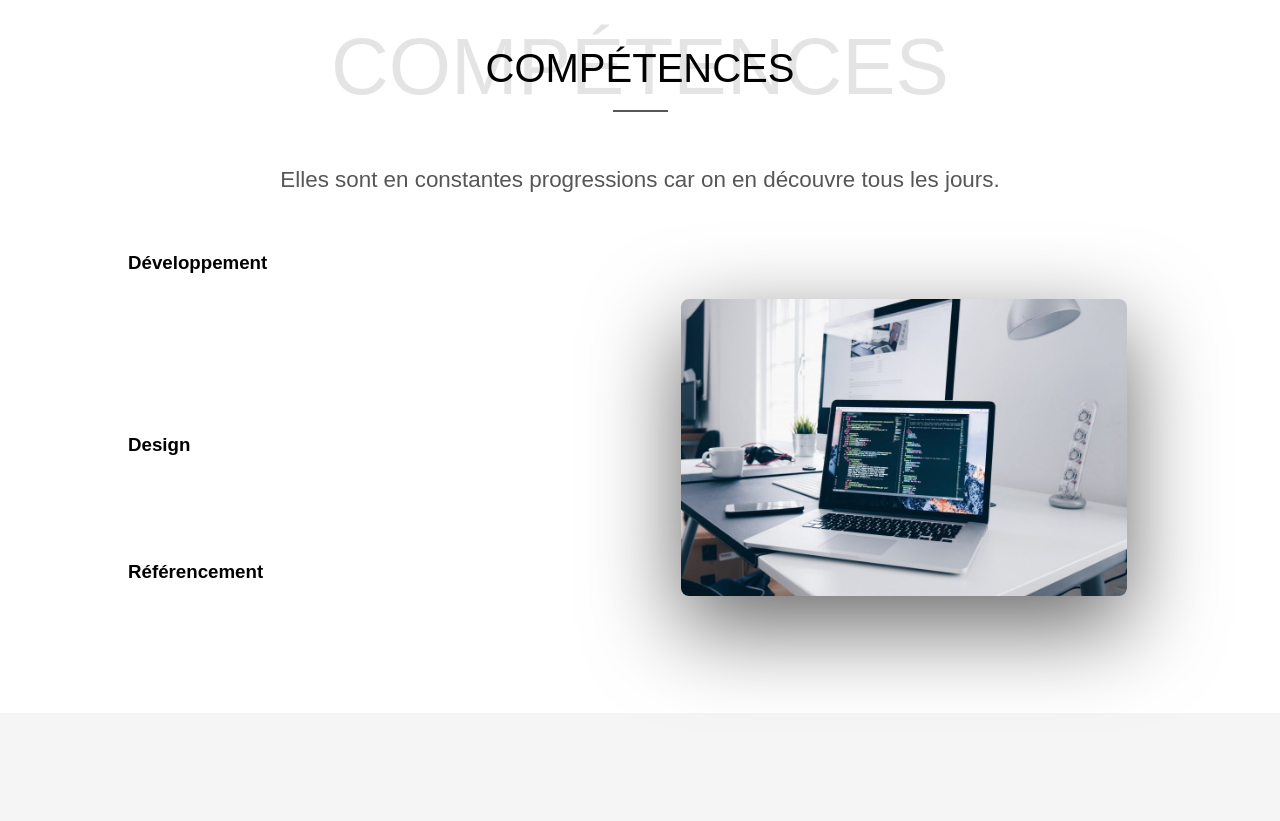
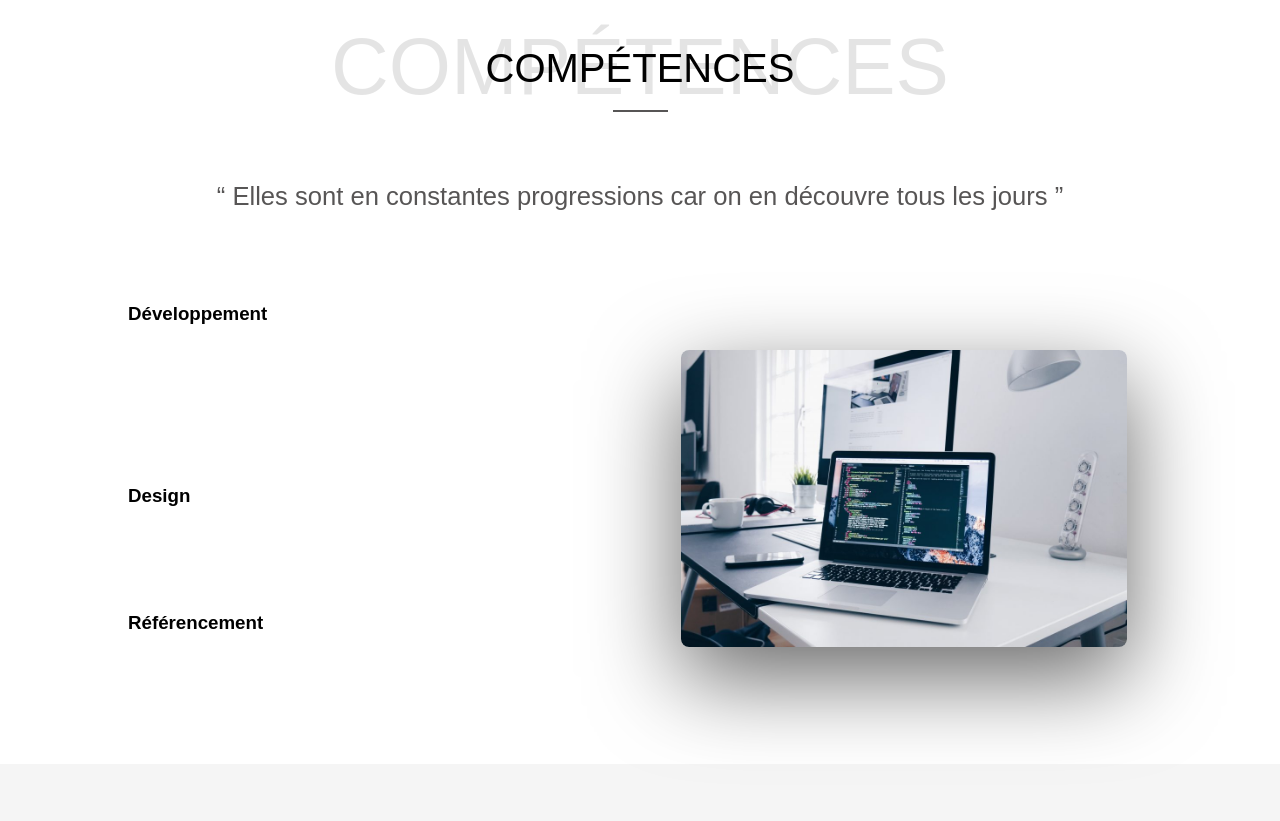
Before and after one commit to Fred-2B/-Freelance-Fr-d-ric-Laurenti, a plain HTML site: page index.html in a window 1280 px wide. Shown: the part 1813-2634 px from the top of the page. Drawn offline with nearby package versions, Linux system fonts and the light colour scheme; files whose address does not match are found by name; a web font is replaced by a local one.

Commit message:
Ajout details

```diff
--- a/assets/css/style.css
+++ b/assets/css/style.css
@@ -392,8 +392,9 @@ img {
     margin: 0 auto;
     padding: 0 15px;
     text-align: center;
-    font-size: 1.4rem;
-    margin-bottom: var(--mb-4);
+    font-size: 1.6rem;
+    margin-top: var(--mb-5);
+    margin-bottom: var(--mb-5);
 }
 
 .section-title {
--- a/index.html
+++ b/index.html
@@ -91,7 +91,7 @@
                 <div class="module__line"></div>
             </div>
             <div class="module__subtitle">
-                <p>Elles sont en constantes progressions car on en découvre tous les jours.</p>
+                <p><span>&ldquo; Elles sont en constantes progressions car on en découvre tous les jours &rdquo;</span></p>
             </div>
 
             <div class="skills__container bd-grid">
@@ -312,7 +312,7 @@
                     </video>
                 </div>
                 <div class="video__subtitle">
-                    <p>Allez encore plus loin avec une communication visuelle.<br>Dynamiser votre présence sur le web.</p>
+                    <p><span>&ldquo; Allez encore plus loin avec une communication visuelle &rdquo;<br>&ldquo; Dynamiser votre présence sur le web &rdquo;</span></p>
                 </div>
             </div>
         </section>
```
